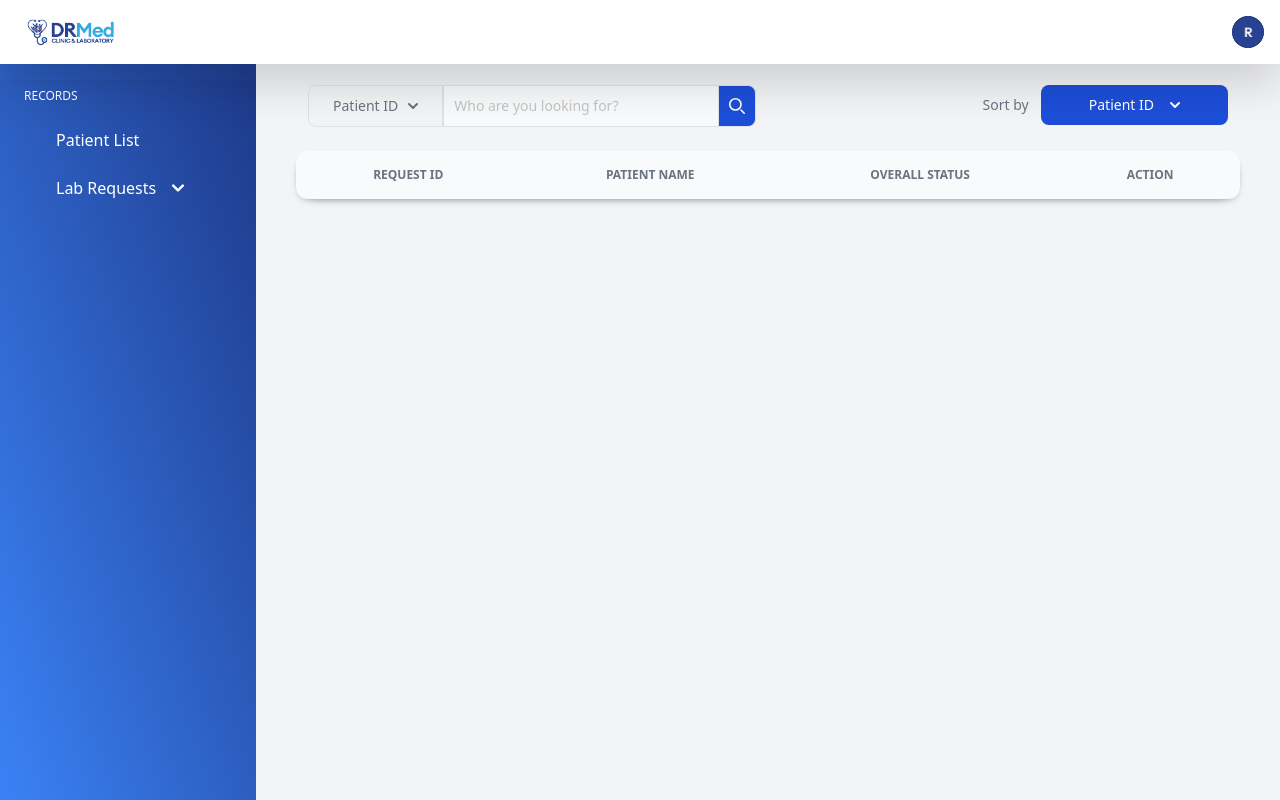
After one commit to daveigh-abogado/drmedlab, a Django app: page /labRequests in a window 1280 px wide. The commit adds this page. Run offline with Django 5.2, Linux system fonts and the light colour scheme; data that the repository does not hold is empty; style sheets or scripts are compiled from the project's sources; some libraries are stand-ins or nearby versions.

Commit message:
added list of labreq page and linked each labreq to labreq detail page

```diff
--- a/labreqsys/templates/labreqsys/base.html
+++ b/labreqsys/templates/labreqsys/base.html
@@ -84,7 +84,7 @@
                         </button>
                         <ul id="dropdown-example" class="hidden space-y-2 group">
                               <li>
-                                 <a href="#" class="ms-5 flex items-center w-64 p-2 text-base transition duration-100 rounded-lg pl-5 group text-white dark:text-white hover:dark:text-blue-900 hover:bg-blue-300  active:bg-blue-300 active:text-blue-900">All Requests</a>
+                                 <a href="{% url 'labRequests' %}" class="ms-5 flex items-center w-64 p-2 text-base transition duration-100 rounded-lg pl-5 group text-white dark:text-white hover:dark:text-blue-900 hover:bg-blue-300  active:bg-blue-300 active:text-blue-900">All Requests</a>
                               </li>
                               <li>
                                  <a href="#" class=" ms-5 flex items-center w-64 p-2 text-base transition duration-100 rounded-lg pl-5 group text-white dark:text-white hover:dark:text-blue-900 hover:bg-blue-300  active:bg-blue-300 active:text-blue-900">Not Started</a>
--- /dev/null
+++ b/labreqsys/templates/labreqsys/labRequests.html
@@ -0,0 +1,126 @@
+{% extends 'labreqsys/base.html' %}
+{% load static tailwind_tags %}
+
+{% block content %}
+
+
+
+<div class="flex-1 p-3"> <!-- WHOLE SPACE -->
+
+    <!-- TOP BAR -->
+    <div class="container text-center">
+        <div class="row">
+
+
+        <!-- SEARCH -->
+          <div class="col">
+            <form class="max-w-lg">
+                <div class="flex">
+                    <label for="search-dropdown" class="mb-2 text-sm font-medium text-gray-500 sr-only dark:text-white">Patient ID</label>
+                    <button id="dropdown-button" data-dropdown-toggle="dropdown" class="shrink-0 z-10 inline-flex items-center py-2.5 px-4 text-sm font-medium text-center text-gray-500 bg-gray-100 border border-gray-300 rounded-s-lg hover:bg-gray-200 focus:ring-4 focus:outline-none" type="button">
+                        Patient ID
+                        <svg class="w-2.5 h-2.5 ms-2.5" aria-hidden="true" xmlns="http://www.w3.org/2000/svg" fill="none" viewBox="0 0 10 6"> <path stroke="currentColor" stroke-linecap="round" stroke-linejoin="round" stroke-width="2" d="m1 1 4 4 4-4"/>
+                        </svg>
+                    </button>
+
+                    <div id="dropdown" class="z-10 hidden bg-white divide-gray-100 rounded-lg shadow-sm w-44">
+                        <ul class="py-2 text-sm text-gray-700 list-none" aria-labelledby="dropdown-button">
+                        <li>
+                            <button type="button" class="inline-flex px-1 py-1 w-full text-left hover:bg-gray-100">Patient ID</button>
+                        </li>
+                        <li>
+                            <button type="button" class="inline-flex px-1 py-1 w-full text-left hover:bg-gray-100">Last Name</button>
+                        </li>
+                        <li>
+                            <button type="button" class="inline-flex px-1 py-1 w-full text-left hover:bg-gray-100">Given Name</button>
+                        </li>
+                        <li>
+                            <button type="button" class="inline-flex px-1 py-1 w-full text-left hover:bg-gray-100">Email</button>
+                        </li>
+                        </ul>
+                    </div>
+                    <div class="relative w-full">
+                        <input type="search" id="search-dropdown" class="block p-2.5 w-full z-20 text-sm text-gray-900 bg-gray-50 rounded-e-lg border-s-gray-50 border-s-2 border border-gray-300 focus:ring-blue-500 focus:border-blue-500" placeholder="Who are you looking for?" required />
+                        <button type="submit" class="absolute top-0 end-0 p-2.5 text-sm font-medium h-full text-white bg-blue-700 rounded-e-lg border border-blue-700 hover:bg-blue-800 focus:ring-4 focus:outline-none focus:ring-blue-300">
+                            <svg class="w-4 h-4" aria-hidden="true" xmlns="http://www.w3.org/2000/svg" fill="none" viewBox="0 0 20 20">
+                                <path stroke="currentColor" stroke-linecap="round" stroke-linejoin="round" stroke-width="2" d="m19 19-4-4m0-7A7 7 0 1 1 1 8a7 7 0 0 1 14 0Z"/>
+                            </svg>
+                            <span class="sr-only">Search</span>
+                        </button>
+                    </div>
+                </div>
+            </form>
+          </div>
+
+
+          <!-- Sort By Container -->
+          <div class="col ms-auto text-end">
+                <label class="text-sm font-medium text-gray-500 px-2"> Sort by </label>
+                <button id="dropdownDefaultButton" data-dropdown-toggle="dropdown" class="text-white bg-blue-700 hover:bg-blue-800 focus:ring-4 focus:outline-none focus:ring-blue-300 font-medium rounded-lg text-sm px-5 py-2.5 text-center inline-flex items-center dark:bg-blue-600 dark:hover:bg-blue-700 dark:focus:ring-blue-800" type="button">Patient ID
+                    <svg class="w-2.5 h-2.5 ms-3" aria-hidden="true" xmlns="http://www.w3.org/2000/svg" fill="none" viewBox="0 0 10 6">
+                    <path stroke="currentColor" stroke-linecap="round" stroke-linejoin="round" stroke-width="2" d="m1 1 4 4 4-4"/>
+                    </svg>
+                </button>
+
+                <!-- Dropdown menu -->
+                <div id="dropdown" class="z-10 hidden bg-white divide-y divide-gray-100 rounded-lg shadow-sm w-44">
+                    <ul class="py-2 text-sm text-gray-700" aria-labelledby="dropdownHoverButton">
+                        <li>
+                            <a href="#" class="block px-4 py-2 hover:bg-gray-100">Patient ID</a>
+                        </li>
+                        <li>
+                            <a href="#" class="block px-4 py-2 hover:bg-gray-100">Last Name</a>
+                        </li>
+                        <li>
+                            <a href="#" class="block px-4 py-2 hover:bg-gray-100">Given Name</a>
+                        </li>
+                        <li>
+                            <a href="#" class="block px-4 py-2 hover:bg-gray-100">Email</a>
+                        </li>
+                    </ul>
+                </div>
+            </div>
+        </div>
+    </div>
+
+
+    <div class="bg-white rounded-3xl shadow-md mt-4 p-0">
+
+        <!-- TABLE -->
+
+        <div class = "relative overflow-x-auto shadow-md rounded-xl ">
+            <table class="w-full text-sm text-left rtl:text-right text-gray-500">
+                <thead class="text-xs uppercase shadow-lg z-10">
+                    <tr class="bg-gray-50 text-gray-450 text-left shadow-lg shadow-gray-300 text-center">
+                        <th scope="col" class="px-6 py-3">Request ID</th>
+                        <th scope="col" class="px-6 py-3">Patient Name</th>
+                        <th scope="col" class="px-6 py-3">Overall Status</th>
+                        <th scope="col" class="px-6 py-3">Action</th>
+                    </tr>
+                </thead>
+
+                <tbody>
+                {% for l in labreqs %}
+                    <tr class="odd:bg-white even:bg-gray-50  border-b  border-gray-200">
+                        <td class="p-3">{{ l.request_id }}</td>
+                        <td class="p-3">{{ l.patient.last_name }}, {{ l.patient.first_name }}</td>
+                        <td class="p-3">{{ l.overall_status }}</td>
+                        <th scope="row" class="px-6 py-4 font-medium text-blue-500 whitespace-nowrap text-center">
+                            <a href="{% url 'view_individual_lab_request' request_id=l.request_id %}" class = "hover:underline focus:underline">
+                                View Request
+                            </a>
+                        </th>
+                    </tr>
+                {% endfor %}
+                </tbody>
+            </table>
+        </div>
+    </div>
+</div>
+
+
+{% endblock content %}
+
+{% block styles %}
+<!--insert styles here-->
+{% endblock styles %}
--- a/labreqsys/templates/labreqsys/lab_request_details.html
+++ b/labreqsys/templates/labreqsys/lab_request_details.html
@@ -6,7 +6,7 @@
 <div class="min-h-screen bg-[#F8F9FA] p-6">
     <!-- Breadcrumb -->
     <nav class="mb-4 flex items-center text-sm">
-        <a href="#" class="text-gray-600 hover:text-gray-900">Lab Requests</a>
+        <a href="{% url 'labRequests' %}" class="text-gray-600 hover:text-gray-900">Lab Requests</a>
         <span class="mx-2 text-gray-600">/</span>
         <span class="text-[#00BAFF]">Lab Request Record</span>
     </nav>
--- a/labreqsys/urls.py
+++ b/labreqsys/urls.py
@@ -7,6 +7,7 @@ urlpatterns = [
     path('admin/', admin.site.urls),
     path('', RedirectView.as_view(url='/patientList', permanent=True)),  # Redirect root URL to /patientList
     path('patientList', views.patientList, name='patientList'),
+    path('labRequests', views.labRequests, name='labRequests'),
     path('view_patient/<int:pk>/', views.view_patient, name='view_patient'),
     path('add_labreq/<int:pk>/', views.add_labreq, name = 'add_labreq'),
     path('add_labreq_details/<int:pk>/', views.add_labreq_details, name = 'add_labreq_details'),
--- a/labreqsys/views.py
+++ b/labreqsys/views.py
@@ -37,6 +37,14 @@ def patientList(request):
     """
     patients = Patient.objects.all()
     return render(request, 'labreqsys/patientList.html', {'patients': patients})
+
+def labRequests(request):
+    """
+    Display a list of all lab requests.
+    """
+    labreqs = LabRequest.objects.select_related('patient').all()
+
+    return render(request, 'labreqsys/labRequests.html', {'labreqs': labreqs})
 
 def view_patient(request, pk):
     """
```
